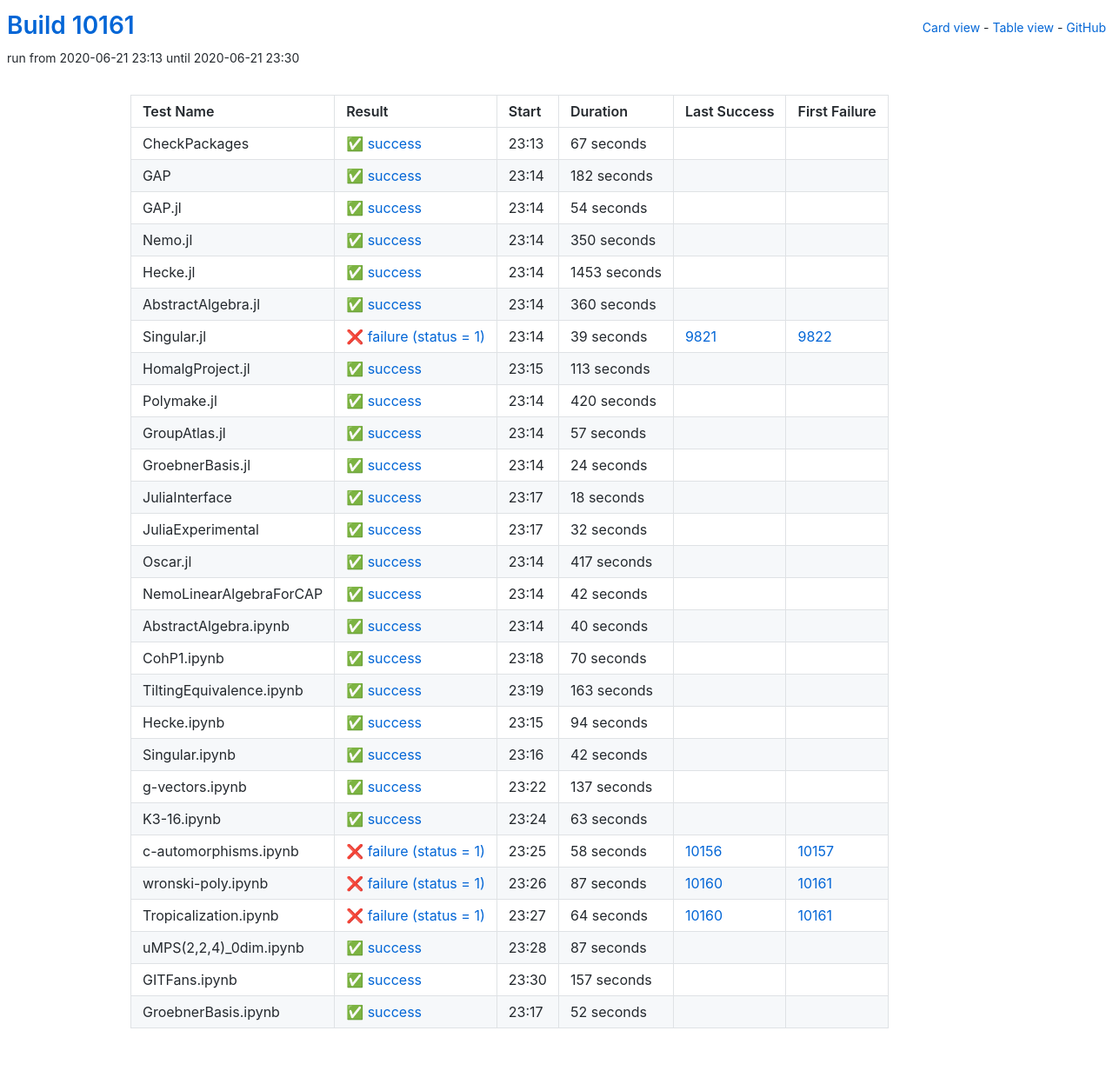
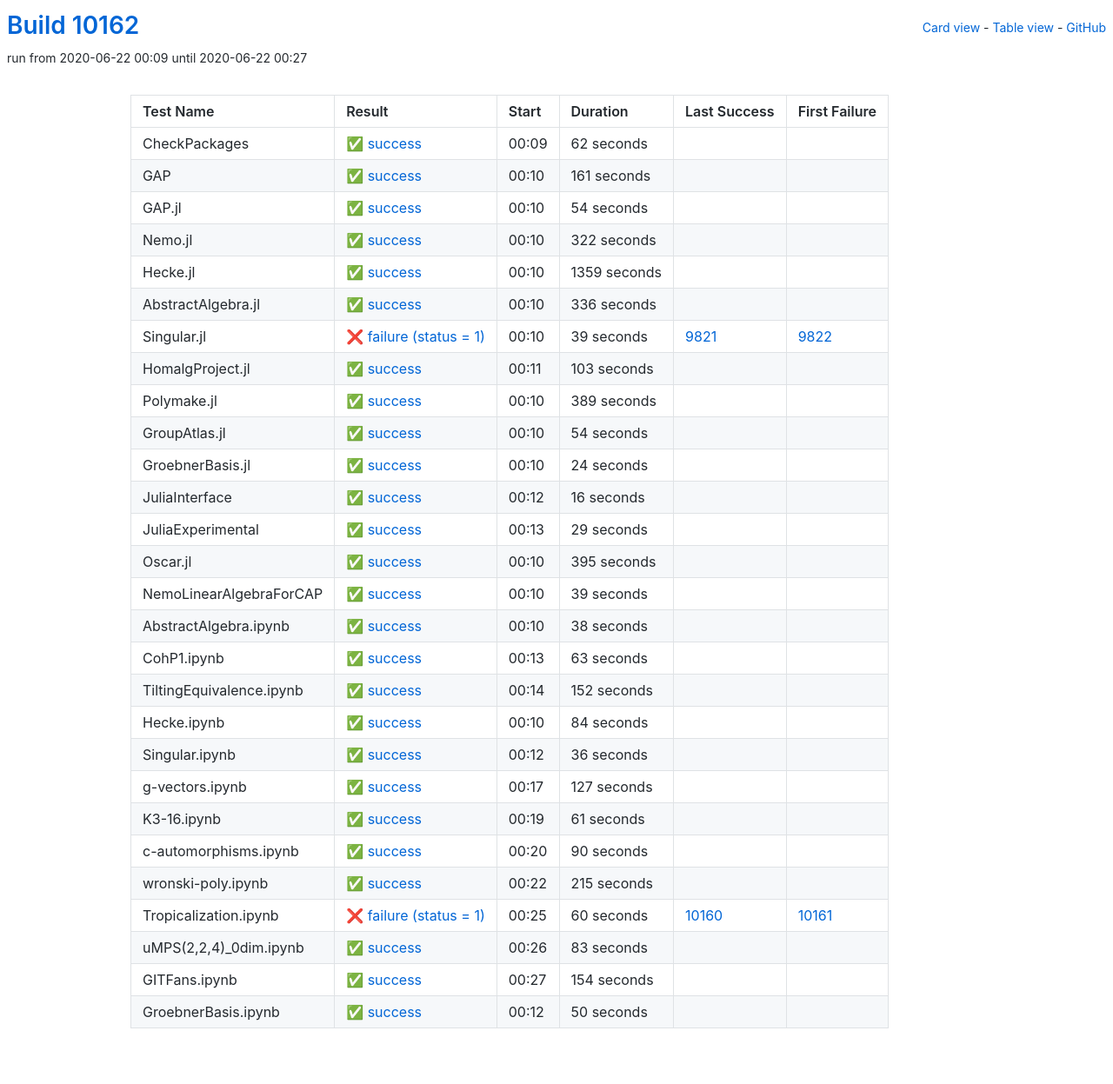
Before and after one commit to oscar-system/oscar-ci-status, a Jekyll site: the page built from table.html, in a window 1280 px wide. Shown: the whole page at 87% size. Built offline with Jekyll 4.4.1, drawn with Linux system fonts in a browser that asks for light colours.

Commit message:
Build #10162

```diff
--- a/_data/ci.yml
+++ b/_data/ci.yml
@@ -1,6 +1,6 @@
 ---
-build: 10161
-build_url: https://oscarci.mathematik.uni-kl.de/job/oscar/10161/
+build: 10162
+build_url: https://oscarci.mathematik.uni-kl.de/job/oscar/10162/
 job: oscar
 organization: oscar-system
 repo: oscar-ci-status
@@ -8,32 +8,32 @@
 tests:
 - name: CheckPackages
   id: checkpackages
-  log: https://oscarci.mathematik.uni-kl.de/job/oscar/10161/artifact/logs/build-10161/CheckPackages.log
-  start: 2020-06-21 23:13
+  log: https://oscarci.mathematik.uni-kl.de/job/oscar/10162/artifact/logs/build-10162/CheckPackages.log
+  start: 2020-06-22 00:09
   success: true
   exitcode: 0
   status: success
-  duration: 67
+  duration: 62
   last_success: false
   last_success_url:
   first_failure: false
   first_failure_url:
 - name: GAP
   id: gap
-  log: https://oscarci.mathematik.uni-kl.de/job/oscar/10161/artifact/logs/build-10161/GAP.log
-  start: 2020-06-21 23:14
+  log: https://oscarci.mathematik.uni-kl.de/job/oscar/10162/artifact/logs/build-10162/GAP.log
+  start: 2020-06-22 00:10
   success: true
   exitcode: 0
   status: success
-  duration: 182
+  duration: 161
   last_success: false
   last_success_url:
   first_failure: false
   first_failure_url:
 - name: GAP.jl
   id: gap-jl
-  log: https://oscarci.mathematik.uni-kl.de/job/oscar/10161/artifact/logs/build-10161/GAP.jl.log
-  start: 2020-06-21 23:14
+  log: https://oscarci.mathematik.uni-kl.de/job/oscar/10162/artifact/logs/build-10162/GAP.jl.log
+  start: 2020-06-22 00:10
   success: true
   exitcode: 0
   status: success
@@ -44,44 +44,44 @@
   first_failure_url:
 - name: Nemo.jl
   id: nemo-jl
-  log: https://oscarci.mathematik.uni-kl.de/job/oscar/10161/artifact/logs/build-10161/Nemo.jl.log
-  start: 2020-06-21 23:14
+  log: https://oscarci.mathematik.uni-kl.de/job/oscar/10162/artifact/logs/build-10162/Nemo.jl.log
+  start: 2020-06-22 00:10
   success: true
   exitcode: 0
   status: success
-  duration: 350
+  duration: 322
   last_success: false
   last_success_url:
   first_failure: false
   first_failure_url:
 - name: Hecke.jl
   id: hecke-jl
-  log: https://oscarci.mathematik.uni-kl.de/job/oscar/10161/artifact/logs/build-10161/Hecke.jl.log
-  start: 2020-06-21 23:14
+  log: https://oscarci.mathematik.uni-kl.de/job/oscar/10162/artifact/logs/build-10162/Hecke.jl.log
+  start: 2020-06-22 00:10
   success: true
   exitcode: 0
   status: success
-  duration: 1453
+  duration: 1359
   last_success: false
   last_success_url:
   first_failure: false
   first_failure_url:
 - name: AbstractAlgebra.jl
   id: abstractalgebra-jl
-  log: https://oscarci.mathematik.uni-kl.de/job/oscar/10161/artifact/logs/build-10161/AbstractAlgebra.jl.log
-  start: 2020-06-21 23:14
+  log: https://oscarci.mathematik.uni-kl.de/job/oscar/10162/artifact/logs/build-10162/AbstractAlgebra.jl.log
+  start: 2020-06-22 00:10
   success: true
   exitcode: 0
   status: success
-  duration: 360
+  duration: 336
   last_success: false
   last_success_url:
   first_failure: false
   first_failure_url:
 - name: Singular.jl
   id: singular-jl
-  log: https://oscarci.mathematik.uni-kl.de/job/oscar/10161/artifact/logs/build-10161/Singular.jl.log
-  start: 2020-06-21 23:14
+  log: https://oscarci.mathematik.uni-kl.de/job/oscar/10162/artifact/logs/build-10162/Singular.jl.log
+  start: 2020-06-22 00:10
   success: false
   exitcode: 1
   status: failure
@@ -92,44 +92,44 @@
   first_failure_url: https://oscarci.mathematik.uni-kl.de/job/oscar/9822/
 - name: HomalgProject.jl
   id: homalgproject-jl
-  log: https://oscarci.mathematik.uni-kl.de/job/oscar/10161/artifact/logs/build-10161/HomalgProject.jl.log
-  start: 2020-06-21 23:15
+  log: https://oscarci.mathematik.uni-kl.de/job/oscar/10162/artifact/logs/build-10162/HomalgProject.jl.log
+  start: 2020-06-22 00:11
   success: true
   exitcode: 0
   status: success
-  duration: 113
+  duration: 103
   last_success: false
   last_success_url:
   first_failure: false
   first_failure_url:
 - name: Polymake.jl
   id: polymake-jl
-  log: https://oscarci.mathematik.uni-kl.de/job/oscar/10161/artifact/logs/build-10161/Polymake.jl.log
-  start: 2020-06-21 23:14
+  log: https://oscarci.mathematik.uni-kl.de/job/oscar/10162/artifact/logs/build-10162/Polymake.jl.log
+  start: 2020-06-22 00:10
   success: true
   exitcode: 0
   status: success
-  duration: 420
+  duration: 389
   last_success: false
   last_success_url:
   first_failure: false
   first_failure_url:
 - name: GroupAtlas.jl
   id: groupatlas-jl
-  log: https://oscarci.mathematik.uni-kl.de/job/oscar/10161/artifact/logs/build-10161/GroupAtlas.jl.log
-  start: 2020-06-21 23:14
+  log: https://oscarci.mathematik.uni-kl.de/job/oscar/10162/artifact/logs/build-10162/GroupAtlas.jl.log
+  start: 2020-06-22 00:10
   success: true
   exitcode: 0
   status: success
-  duration: 57
+  duration: 54
   last_success: false
   last_success_url:
   first_failure: false
   first_failure_url:
 - name: GroebnerBasis.jl
   id: groebnerbasis-jl
-  log: https://oscarci.mathematik.uni-kl.de/job/oscar/10161/artifact/logs/build-10161/GroebnerBasis.jl.log
-  start: 2020-06-21 23:14
+  log: https://oscarci.mathematik.uni-kl.de/job/oscar/10162/artifact/logs/build-10162/GroebnerBasis.jl.log
+  start: 2020-06-22 00:10
   success: true
   exitcode: 0
   status: success
@@ -140,128 +140,68 @@
   first_failure_url:
 - name: JuliaInterface
   id: juliainterface
-  log: https://oscarci.mathematik.uni-kl.de/job/oscar/10161/artifact/logs/build-10161/JuliaInterface.log
-  start: 2020-06-21 23:17
+  log: https://oscarci.mathematik.uni-kl.de/job/oscar/10162/artifact/logs/build-10162/JuliaInterface.log
+  start: 2020-06-22 00:12
   success: true
   exitcode: 0
   status: success
-  duration: 18
+  duration: 16
   last_success: false
   last_success_url:
   first_failure: false
   first_failure_url:
 - name: JuliaExperimental
   id: juliaexperimental
-  log: https://oscarci.mathematik.uni-kl.de/job/oscar/10161/artifact/logs/build-10161/JuliaExperimental.log
-  start: 2020-06-21 23:17
+  log: https://oscarci.mathematik.uni-kl.de/job/oscar/10162/artifact/logs/build-10162/JuliaExperimental.log
+  start: 2020-06-22 00:13
   success: true
   exitcode: 0
   status: success
-  duration: 32
+  duration: 29
   last_success: false
   last_success_url:
   first_failure: false
   first_failure_url:
 - name: Oscar.jl
   id: oscar-jl
-  log: https://oscarci.mathematik.uni-kl.de/job/oscar/10161/artifact/logs/build-10161/Oscar.jl.log
-  start: 2020-06-21 23:14
+  log: https://oscarci.mathematik.uni-kl.de/job/oscar/10162/artifact/logs/build-10162/Oscar.jl.log
+  start: 2020-06-22 00:10
   success: true
   exitcode: 0
   status: success
-  duration: 417
+  duration: 395
   last_success: false
   last_success_url:
   first_failure: false
   first_failure_url:
 - name: NemoLinearAlgebraForCAP
   id: nemolinearalgebraforcap
-  log: https://oscarci.mathematik.uni-kl.de/job/oscar/10161/artifact/logs/build-10161/NemoLinearAlgebraForCAP.log
-  start: 2020-06-21 23:14
+  log: https://oscarci.mathematik.uni-kl.de/job/oscar/10162/artifact/logs/build-10162/NemoLinearAlgebraForCAP.log
+  start: 2020-06-22 00:10
   success: true
   exitcode: 0
   status: success
-  duration: 42
+  duration: 39
   last_success: false
   last_success_url:
   first_failure: false
   first_failure_url:
 - name: AbstractAlgebra.ipynb
   id: abstractalgebra-ipynb
-  log: https://oscarci.mathematik.uni-kl.de/job/oscar/10161/artifact/logs/build-10161/AbstractAlgebra.ipynb.log
-  start: 2020-06-21 23:14
+  log: https://oscarci.mathematik.uni-kl.de/job/oscar/10162/artifact/logs/build-10162/AbstractAlgebra.ipynb.log
+  start: 2020-06-22 00:10
   success: true
   exitcode: 0
   status: success
-  duration: 40
+  duration: 38
   last_success: false
   last_success_url:
   first_failure: false
   first_failure_url:
 - name: CohP1.ipynb
   id: cohp1-ipynb
-  log: https://oscarci.mathematik.uni-kl.de/job/oscar/10161/artifact/logs/build-10161/CohP1.ipynb.log
-  start: 2020-06-21 23:18
-  success: true
-  exitcode: 0
-  status: success
-  duration: 70
-  last_success: false
-  last_success_url:
-  first_failure: false
-  first_failure_url:
-- name: TiltingEquivalence.ipynb
-  id: tiltingequivalence-ipynb
-  log: https://oscarci.mathematik.uni-kl.de/job/oscar/10161/artifact/logs/build-10161/TiltingEquivalence.ipynb.log
-  start: 2020-06-21 23:19
-  success: true
-  exitcode: 0
-  status: success
-  duration: 163
-  last_success: false
-  last_success_url:
-  first_failure: false
-  first_failure_url:
-- name: Hecke.ipynb
-  id: hecke-ipynb
-  log: https://oscarci.mathematik.uni-kl.de/job/oscar/10161/artifact/logs/build-10161/Hecke.ipynb.log
-  start: 2020-06-21 23:15
-  success: true
-  exitcode: 0
-  status: success
-  duration: 94
-  last_success: false
-  last_success_url:
-  first_failure: false
-  first_failure_url:
-- name: Singular.ipynb
-  id: singular-ipynb
-  log: https://oscarci.mathematik.uni-kl.de/job/oscar/10161/artifact/logs/build-10161/Singular.ipynb.log
-  start: 2020-06-21 23:16
-  success: true
-  exitcode: 0
-  status: success
-  duration: 42
-  last_success: false
-  last_success_url:
-  first_failure: false
-  first_failure_url:
-- name: g-vectors.ipynb
-  id: g-vectors-ipynb
-  log: https://oscarci.mathematik.uni-kl.de/job/oscar/10161/artifact/logs/build-10161/g-vectors.ipynb.log
-  start: 2020-06-21 23:22
-  success: true
-  exitcode: 0
-  status: success
-  duration: 137
-  last_success: false
-  last_success_url:
-  first_failure: false
-  first_failure_url:
-- name: K3-16.ipynb
-  id: k3-16-ipynb
-  log: https://oscarci.mathematik.uni-kl.de/job/oscar/10161/artifact/logs/build-10161/K3-16.ipynb.log
-  start: 2020-06-21 23:24
+  log: https://oscarci.mathematik.uni-kl.de/job/oscar/10162/artifact/logs/build-10162/CohP1.ipynb.log
+  start: 2020-06-22 00:13
   success: true
   exitcode: 0
   status: success
@@ -270,74 +210,134 @@
   last_success_url:
   first_failure: false
   first_failure_url:
+- name: TiltingEquivalence.ipynb
+  id: tiltingequivalence-ipynb
+  log: https://oscarci.mathematik.uni-kl.de/job/oscar/10162/artifact/logs/build-10162/TiltingEquivalence.ipynb.log
+  start: 2020-06-22 00:14
+  success: true
+  exitcode: 0
+  status: success
+  duration: 152
+  last_success: false
+  last_success_url:
+  first_failure: false
+  first_failure_url:
+- name: Hecke.ipynb
+  id: hecke-ipynb
+  log: https://oscarci.mathematik.uni-kl.de/job/oscar/10162/artifact/logs/build-10162/Hecke.ipynb.log
+  start: 2020-06-22 00:10
+  success: true
+  exitcode: 0
+  status: success
+  duration: 84
+  last_success: false
+  last_success_url:
+  first_failure: false
+  first_failure_url:
+- name: Singular.ipynb
+  id: singular-ipynb
+  log: https://oscarci.mathematik.uni-kl.de/job/oscar/10162/artifact/logs/build-10162/Singular.ipynb.log
+  start: 2020-06-22 00:12
+  success: true
+  exitcode: 0
+  status: success
+  duration: 36
+  last_success: false
+  last_success_url:
+  first_failure: false
+  first_failure_url:
+- name: g-vectors.ipynb
+  id: g-vectors-ipynb
+  log: https://oscarci.mathematik.uni-kl.de/job/oscar/10162/artifact/logs/build-10162/g-vectors.ipynb.log
+  start: 2020-06-22 00:17
+  success: true
+  exitcode: 0
+  status: success
+  duration: 127
+  last_success: false
+  last_success_url:
+  first_failure: false
+  first_failure_url:
+- name: K3-16.ipynb
+  id: k3-16-ipynb
+  log: https://oscarci.mathematik.uni-kl.de/job/oscar/10162/artifact/logs/build-10162/K3-16.ipynb.log
+  start: 2020-06-22 00:19
+  success: true
+  exitcode: 0
+  status: success
+  duration: 61
+  last_success: false
+  last_success_url:
+  first_failure: false
+  first_failure_url:
 - name: c-automorphisms.ipynb
   id: c-automorphisms-ipynb
-  log: https://oscarci.mathematik.uni-kl.de/job/oscar/10161/artifact/logs/build-10161/c-automorphisms.ipynb.log
-  start: 2020-06-21 23:25
+  log: https://oscarci.mathematik.uni-kl.de/job/oscar/10162/artifact/logs/build-10162/c-automorphisms.ipynb.log
+  start: 2020-06-22 00:20
+  success: true
+  exitcode: 0
+  status: success
+  duration: 90
+  last_success: false
+  last_success_url:
+  first_failure: false
+  first_failure_url:
+- name: wronski-poly.ipynb
+  id: wronski-poly-ipynb
+  log: https://oscarci.mathematik.uni-kl.de/job/oscar/10162/artifact/logs/build-10162/wronski-poly.ipynb.log
+  start: 2020-06-22 00:22
+  success: true
+  exitcode: 0
+  status: success
+  duration: 215
+  last_success: false
+  last_success_url:
+  first_failure: false
+  first_failure_url:
+- name: Tropicalization.ipynb
+  id: tropicalization-ipynb
+  log: https://oscarci.mathematik.uni-kl.de/job/oscar/10162/artifact/logs/build-10162/Tropicalization.ipynb.log
+  start: 2020-06-22 00:25
   success: false
   exitcode: 1
   status: failure
-  duration: 58
-  last_success: 10156
-  last_success_url: https://oscarci.mathematik.uni-kl.de/job/oscar/10156/
-  first_failure: 10157
-  first_failure_url: https://oscarci.mathematik.uni-kl.de/job/oscar/10157/
-- name: wronski-poly.ipynb
-  id: wronski-poly-ipynb
-  log: https://oscarci.mathematik.uni-kl.de/job/oscar/10161/artifact/logs/build-10161/wronski-poly.ipynb.log
-  start: 2020-06-21 23:26
-  success: false
-  exitcode: 1
-  status: failure
-  duration: 87
-  last_success: 10160
-  last_success_url: https://oscarci.mathematik.uni-kl.de/job/oscar/10160/
-  first_failure: 10161
-  first_failure_url: https://oscarci.mathematik.uni-kl.de/job/oscar/10161/
-- name: Tropicalization.ipynb
-  id: tropicalization-ipynb
-  log: https://oscarci.mathematik.uni-kl.de/job/oscar/10161/artifact/logs/build-10161/Tropicalization.ipynb.log
-  start: 2020-06-21 23:27
-  success: false
-  exitcode: 1
-  status: failure
-  duration: 64
+  duration: 60
   last_success: 10160
   last_success_url: https://oscarci.mathematik.uni-kl.de/job/oscar/10160/
   first_failure: 10161
   first_failure_url: https://oscarci.mathematik.uni-kl.de/job/oscar/10161/
 - name: uMPS(2,2,4)_0dim.ipynb
   id: umps-2-2-4-0dim-ipynb
-  log: https://oscarci.mathematik.uni-kl.de/job/oscar/10161/artifact/logs/build-10161/uMPS-2-2-4-_0dim.ipynb.log
-  start: 2020-06-21 23:28
+  log: https://oscarci.mathematik.uni-kl.de/job/oscar/10162/artifact/logs/build-10162/uMPS-2-2-4-_0dim.ipynb.log
+  start: 2020-06-22 00:26
   success: true
   exitcode: 0
   status: success
-  duration: 87
+  duration: 83
   last_success: false
   last_success_url:
   first_failure: false
   first_failure_url:
 - name: GITFans.ipynb
   id: gitfans-ipynb
-  log: https://oscarci.mathematik.uni-kl.de/job/oscar/10161/artifact/logs/build-10161/GITFans.ipynb.log
-  start: 2020-06-21 23:30
+  log: https://oscarci.mathematik.uni-kl.de/job/oscar/10162/artifact/logs/build-10162/GITFans.ipynb.log
+  start: 2020-06-22 00:27
   success: true
   exitcode: 0
   status: success
-  duration: 157
+  duration: 154
   last_success: false
   last_success_url:
   first_failure: false
   first_failure_url:
 - name: GroebnerBasis.ipynb
   id: groebnerbasis-ipynb
-  log: https://oscarci.mathematik.uni-kl.de/job/oscar/10161/artifact/logs/build-10161/GroebnerBasis.ipynb.log
-  start: 2020-06-21 23:17
+  log: https://oscarci.mathematik.uni-kl.de/job/oscar/10162/artifact/logs/build-10162/GroebnerBasis.ipynb.log
+  start: 2020-06-22 00:12
   success: true
   exitcode: 0
   status: success
-  duration: 52
+  duration: 50
   last_success: false
   last_success_url:
   first_failure: false
```
Also changed, not shown: README.md.
